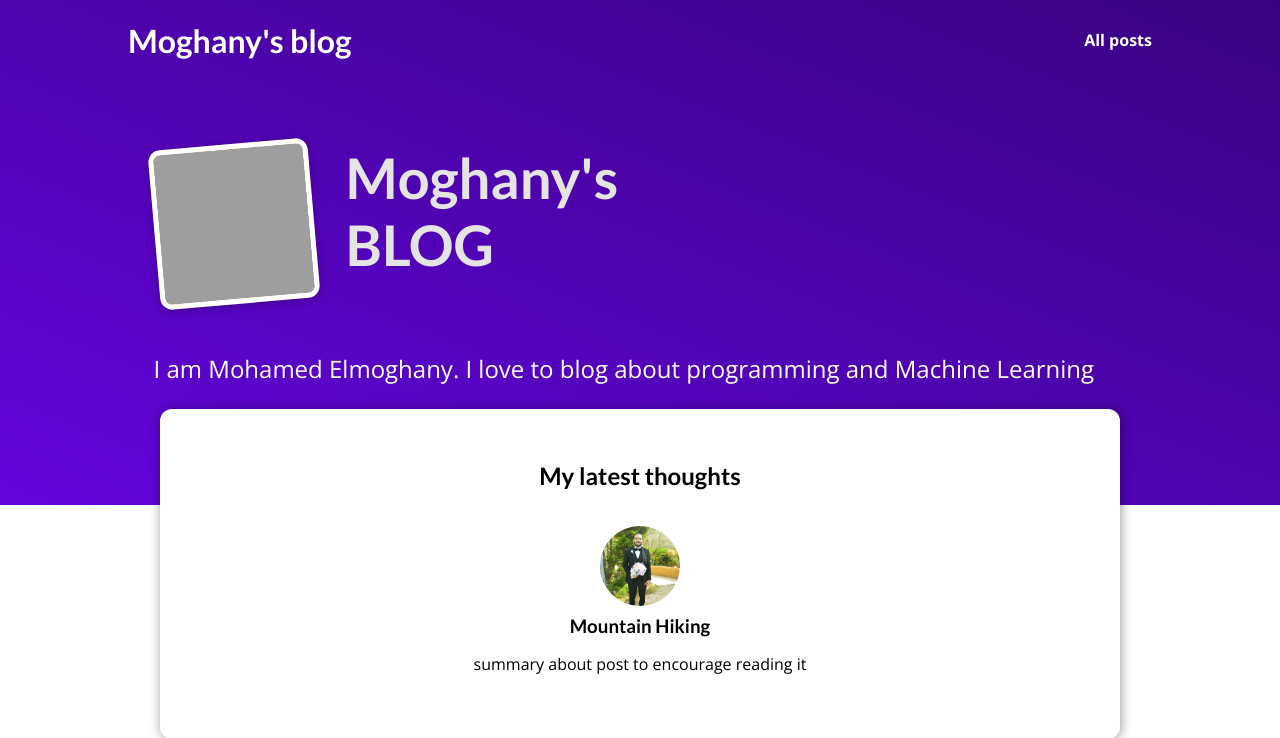
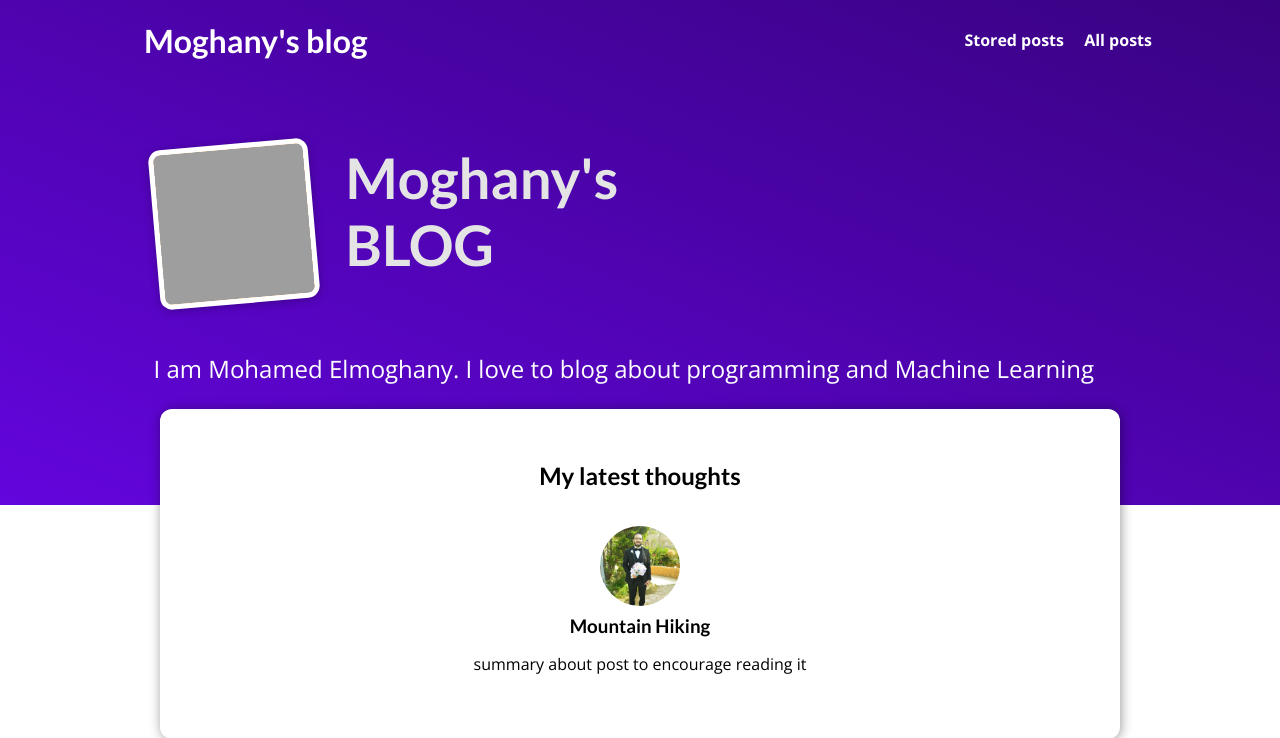
Before and after one commit to elmoghany/my_blog_website, a Django app: page / in a window 1280 px wide. Shown: the top 738 px of the page. Run offline with Django 5.2, Linux system fonts and the light colour scheme; data comes from the database, SQL or seed files in the repository; both versions use the stored data as it was after the commit; grey boxes are pictures that could not be loaded.

Commit message:
finalizing read later feature add & remove

```diff
--- a/blog/urls.py
+++ b/blog/urls.py
@@ -10,4 +10,5 @@ urlpatterns = [
     # path("posts/<slug:slug>", views.post_detail, name="post-detail-page"), #posts/my-first-post
     path("posts/<slug:slug>", views.SinglePostView.as_view(), name="post-detail-page"), #posts/my-first-post
     # path("posts/<slug>"), #posts/my-first-post
+    path("read-later", views.ReadLaterView.as_view(), name="read-later-page"),
 ]
--- a/blog/views.py
+++ b/blog/views.py
@@ -102,6 +102,13 @@ class AllPostsView(ListView):
     # template_name = "blog/post-detail.html"
     # model = Post
 class SinglePostView(View):
+    def is_stored_post(self,request,post_id):
+        stored_post = request.session.get("stored_posts")
+        if stored_post is not None:
+            is_saved_for_later = post_id in stored_post
+        else:
+            is_saved_for_later = False
+        return is_saved_for_later
 
     def get(self, request, slug):
         post  = Post.objects.get(slug=slug)
@@ -109,7 +116,8 @@ class SinglePostView(View):
             "post":post,
             "post_tags": post.tags.all(),
             "comment_form": CommentForm(),
-            "comments": post.comments.all().order_by("-id")
+            "comments": post.comments.all().order_by("-id"),
+            "is_saved_for_later": self.is_stored_post(request,post.id)
         }
         return render(request, "blog/post-detail.html", context)
 
@@ -126,7 +134,8 @@ class SinglePostView(View):
             "post":post,
             "post_tags": post.tags.all(),
             "comment_form": CommentForm(),
-            "comments": post.comments.all().order_by("-id")
+            "comments": post.comments.all().order_by("-id"),
+            "is_saved_for_later": self.is_stored_post(request,post.id)
         }
         return render(request, "blog/post-detail.html", context)
 
@@ -158,3 +167,36 @@ def post_detail(request, slug):
         "post": identified_post,
         "post_tags": identified_post.tags.all()
     })
+
+class ReadLaterView(View):
+    def get(self,request):
+        stored_posts = request.session.get("stored_posts")
+
+        context = {}
+
+        if stored_posts is None or len(stored_posts) == 0:
+            context["posts"] = []
+            context["has_posts"] = False
+        else:
+            post = Post.objects.filter(id__in=stored_posts)
+            context["posts"] = post
+            context["has_posts"] = True
+
+        return render(request, "blog/stored-posts.html", context)
+
+    def post(self, request):
+        stored_posts = request.session.get("stored_posts")
+
+        if stored_posts is None:
+            stored_posts = []
+
+        post_id = int(request.POST['post_id'])
+
+        if post_id not in stored_posts:
+            stored_posts.append(post_id)
+        else:
+            stored_posts.remove(post_id)
+
+        request.session["stored_posts"] = stored_posts
+
+        return HttpResponseRedirect("/")
--- a/static/app.css
+++ b/static/app.css
@@ -35,6 +35,7 @@ h3 {
   text-decoration: none;
   color: white;
   font-weight: bold;
+  margin-left: 1rem;
 }
 
 #main-navigation a:hover,
--- a/templates/base.html
+++ b/templates/base.html
@@ -18,6 +18,7 @@
         <header id="main-navigation">
             <h1><a href="{% url "starting-page" %}">Moghany's blog</a></h1>
             <nav>
+                <a href="{% url "read-later-page" %}">Stored posts</a>
                 <a href="{% url "posts-page" %}">All posts</a>
             </nav>
         </header>
```
Also changed, not shown: blog/static/blog/stored-posts.css (added, +39 -0 lines), blog/templates/blog/post-detail.html (+12 -2 lines), blog/templates/blog/stored-posts.html (added, +24 -0 lines), db.sqlite3.
